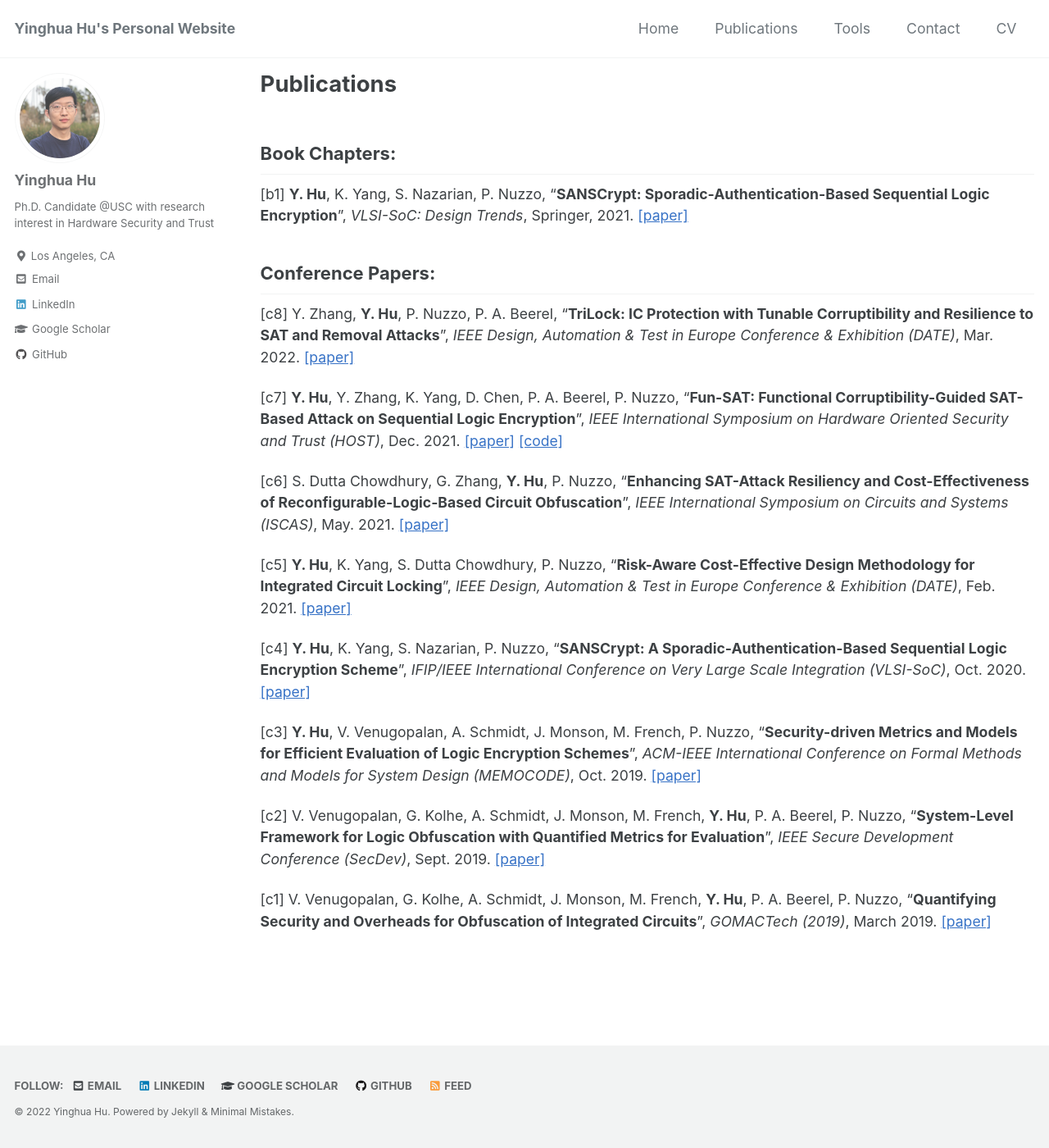
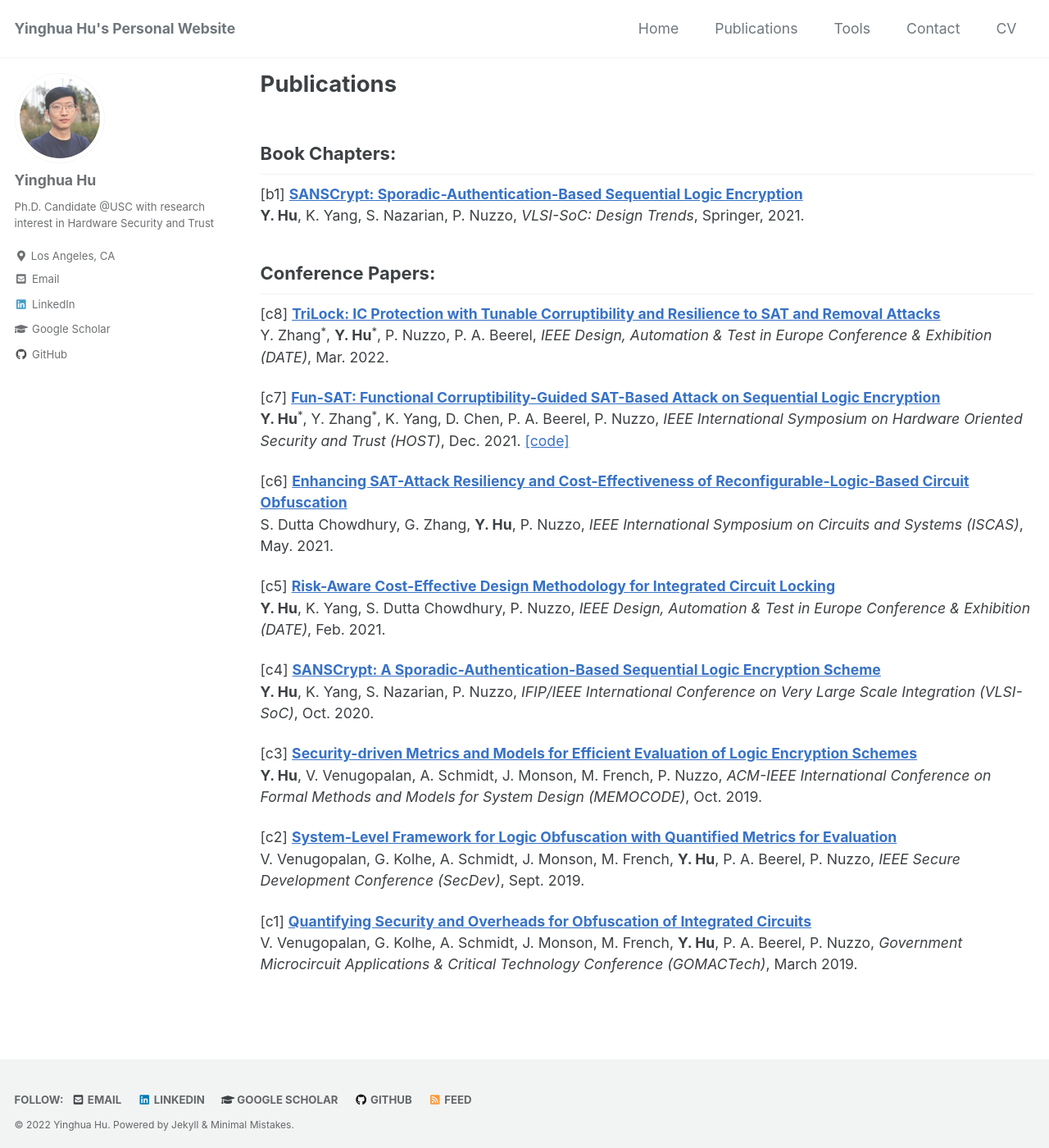
Before and after one commit to yinghuah/yinghuah.github.io, a Jekyll site: the page built from _pages/publication.md, in a window 1280 px wide and 1400 px high. Shown: the whole window at 82% size. Built offline with Jekyll 4.4.1, drawn with Linux system fonts in a browser that asks for light colours; cached includes are drawn as plain includes; our own code applies the rules of GitHub Pages for plain Markdown files.

Commit message:
Update publication.md

```diff
--- a/_pages/publication.md
+++ b/_pages/publication.md
@@ -8,22 +8,32 @@ title: null
 
 ## Book Chapters:
 
-[b1] **Y. Hu**, K. Yang, S. Nazarian, P. Nuzzo, “**SANSCrypt: Sporadic-Authentication-Based Sequential Logic Encryption**”, *VLSI-SoC: Design Trends*, Springer, 2021. [[paper]](https://doi.org/10.1007/978-3-030-81641-4_12)
+[b1] [**SANSCrypt: Sporadic-Authentication-Based Sequential Logic Encryption**](https://doi.org/10.1007/978-3-030-81641-4_12)\
+**Y. Hu**, K. Yang, S. Nazarian, P. Nuzzo, *VLSI-SoC: Design Trends*, Springer, 2021.
 
 ## Conference Papers:
 
-[c8] Y. Zhang, **Y. Hu**, P. Nuzzo, P. A. Beerel, “**TriLock: IC Protection with Tunable Corruptibility and Resilience to SAT and Removal Attacks**”, *IEEE Design, Automation & Test in Europe Conference & Exhibition (DATE)*, Mar. 2022. [[paper]](https://arxiv.org/abs/2201.05943)
+[c8] [**TriLock: IC Protection with Tunable Corruptibility and Resilience to SAT and Removal Attacks**](https://arxiv.org/abs/2201.05943)\
+Y. Zhang<sup>\*</sup>, **Y. Hu**<sup>\*</sup>, P. Nuzzo, P. A. Beerel, *IEEE Design, Automation & Test in Europe Conference & Exhibition (DATE)*, Mar. 2022.
 
-[c7] **Y. Hu**, Y. Zhang, K. Yang, D. Chen, P. A. Beerel, P. Nuzzo, “**Fun-SAT: Functional Corruptibility-Guided SAT-Based Attack on Sequential Logic Encryption**”, *IEEE International Symposium on Hardware Oriented Security and Trust (HOST)*, Dec. 2021. [[paper]](https://doi.org/10.1109/HOST49136.2021.9702267) [[code]](https://github.com/descyphy/Fun-SAT)
+[c7] [**Fun-SAT: Functional Corruptibility-Guided SAT-Based Attack on Sequential Logic Encryption**](https://doi.org/10.1109/HOST49136.2021.9702267)\
+**Y. Hu**<sup>\*</sup>, Y. Zhang<sup>\*</sup>, K. Yang, D. Chen, P. A. Beerel, P. Nuzzo, *IEEE International Symposium on Hardware Oriented Security and Trust (HOST)*, Dec. 2021. [[code]](https://github.com/descyphy/Fun-SAT)
 
-[c6] S. Dutta Chowdhury, G. Zhang, **Y. Hu**, P. Nuzzo, “**Enhancing SAT-Attack Resiliency and Cost-Effectiveness of Reconfigurable-Logic-Based Circuit Obfuscation**”, *IEEE International Symposium on Circuits and Systems (ISCAS)*, May. 2021. [[paper]](https://doi.org/10.1109/ISCAS51556.2021.9401458)
+[c6] [**Enhancing SAT-Attack Resiliency and Cost-Effectiveness of Reconfigurable-Logic-Based Circuit Obfuscation**](https://doi.org/10.1109/ISCAS51556.2021.9401458)\
+S. Dutta Chowdhury, G. Zhang, **Y. Hu**, P. Nuzzo, *IEEE International Symposium on Circuits and Systems (ISCAS)*, May. 2021.
 
-[c5] **Y. Hu**, K. Yang, S. Dutta Chowdhury, P. Nuzzo, “**Risk-Aware Cost-Effective Design Methodology for Integrated Circuit Locking**”, *IEEE Design, Automation & Test in Europe Conference & Exhibition (DATE)*, Feb. 2021. [[paper]](https://doi.org/10.23919/DATE51398.2021.9473956)
+[c5] [**Risk-Aware Cost-Effective Design Methodology for Integrated Circuit Locking**](https://doi.org/10.23919/DATE51398.2021.9473956)
+\
+**Y. Hu**, K. Yang, S. Dutta Chowdhury, P. Nuzzo, *IEEE Design, Automation & Test in Europe Conference & Exhibition (DATE)*, Feb. 2021.
 
-[c4] **Y. Hu**, K. Yang, S. Nazarian, P. Nuzzo, “**SANSCrypt: A Sporadic-Authentication-Based Sequential Logic Encryption Scheme**”, *IFIP/IEEE International Conference on Very Large Scale Integration (VLSI-SoC)*, Oct. 2020. [[paper]](https://doi.org/10.1109/VLSI-SOC46417.2020.9344079)
+[c4] [**SANSCrypt: A Sporadic-Authentication-Based Sequential Logic Encryption Scheme**](https://doi.org/10.1109/VLSI-SOC46417.2020.9344079)\
+**Y. Hu**, K. Yang, S. Nazarian, P. Nuzzo, *IFIP/IEEE International Conference on Very Large Scale Integration (VLSI-SoC)*, Oct. 2020.
 
-[c3] **Y. Hu**, V. Venugopalan, A. Schmidt, J. Monson, M. French, P. Nuzzo, “**Security-driven Metrics and Models for Efficient Evaluation of Logic Encryption Schemes**”, *ACM-IEEE International Conference on Formal Methods and Models for System Design (MEMOCODE)*, Oct. 2019. [[paper]](https://doi.org/10.1145/3359986.3361207)
+[c3] [**Security-driven Metrics and Models for Efficient Evaluation of Logic Encryption Schemes**](https://doi.org/10.1145/3359986.3361207)\
+**Y. Hu**, V. Venugopalan, A. Schmidt, J. Monson, M. French, P. Nuzzo, *ACM-IEEE International Conference on Formal Methods and Models for System Design (MEMOCODE)*, Oct. 2019.
 
-[c2] V. Venugopalan, G. Kolhe, A. Schmidt, J. Monson, M. French, **Y. Hu**, P. A. Beerel, P. Nuzzo, “**System-Level Framework for Logic Obfuscation with Quantified Metrics for Evaluation**”, *IEEE Secure Development Conference (SecDev)*, Sept. 2019. [[paper]](https://doi.org/10.1109/SecDev.2019.00020)
+[c2] [**System-Level Framework for Logic Obfuscation with Quantified Metrics for Evaluation**](https://doi.org/10.1109/SecDev.2019.00020)\
+V. Venugopalan, G. Kolhe, A. Schmidt, J. Monson, M. French, **Y. Hu**, P. A. Beerel, P. Nuzzo, *IEEE Secure Development Conference (SecDev)*, Sept. 2019.
 
-[c1] V. Venugopalan, G. Kolhe, A. Schmidt, J. Monson, M. French, **Y. Hu**, P. A. Beerel, P. Nuzzo, “**Quantifying Security and Overheads for Obfuscation of Integrated Circuits**”, *GOMACTech (2019)*, March 2019. [[paper]](https://apps.dtic.mil/sti/citations/AD1075410)
+[c1] [**Quantifying Security and Overheads for Obfuscation of Integrated Circuits**](https://apps.dtic.mil/sti/citations/AD1075410)\
+V. Venugopalan, G. Kolhe, A. Schmidt, J. Monson, M. French, **Y. Hu**, P. A. Beerel, P. Nuzzo, *Government Microcircuit Applications & Critical Technology Conference (GOMACTech)*, March 2019.
```
